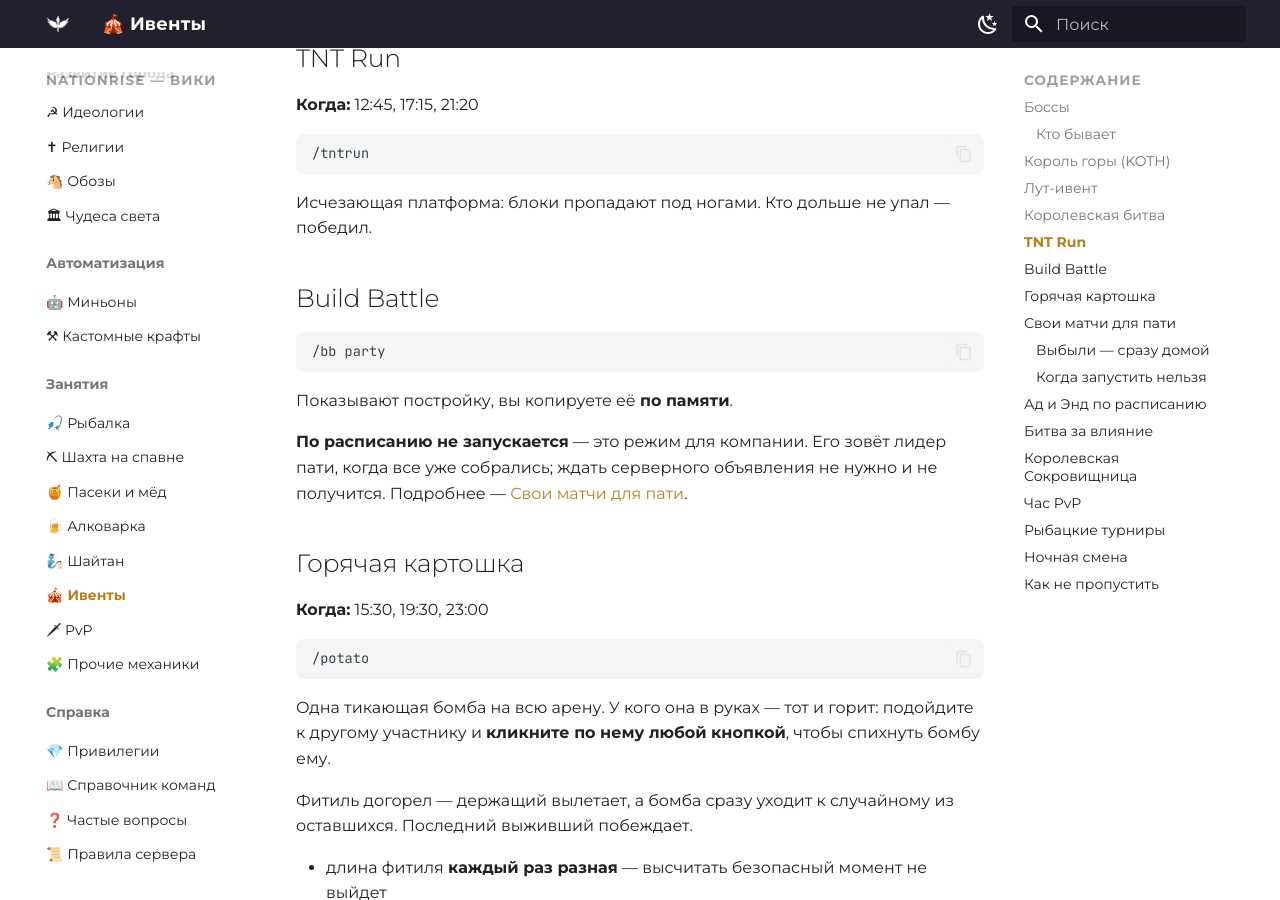
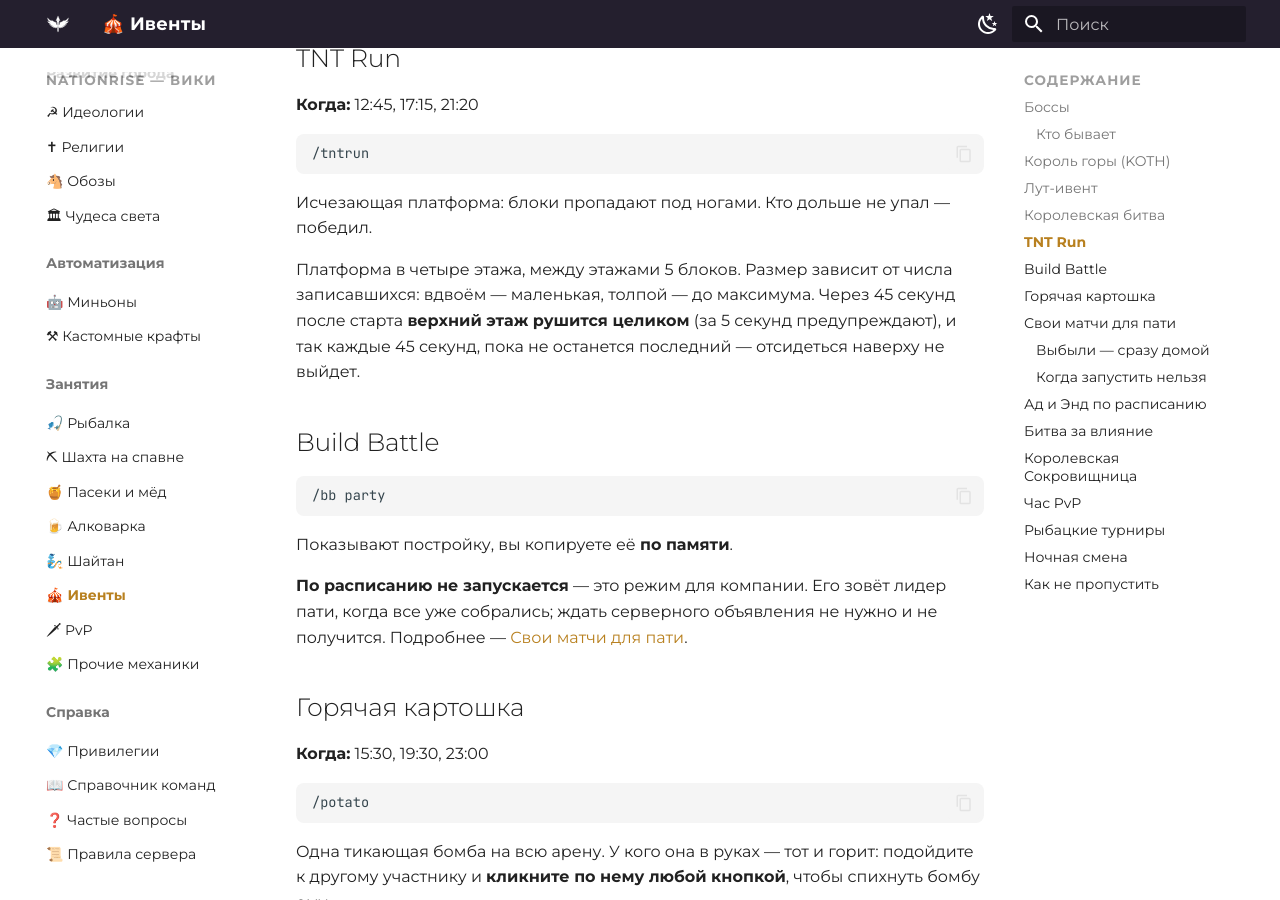
Before and after one commit to zixSSSed/NationRise-Wiki-RU, an MkDocs documentation site: the page built from docs/events.md, in a window 1280 px wide and 900 px high, scrolled down 2539 px. Built offline with MkDocs 1.6.1 and Material for MkDocs 9.7.7, drawn with Linux system fonts in a browser that asks for light colours.

Commit message:
TNT Run: этажи, радиус от числа игроков, обрушение верхних этажей
Co-Authored-By: Claude Opus 5 <noreply@anthropic.com>

````diff
--- a/docs/events.md
+++ b/docs/events.md
@@ -88,6 +88,11 @@
 ```
 
 Исчезающая платформа: блоки пропадают под ногами. Кто дольше не упал — победил.
+
+Платформа в четыре этажа, между этажами 5 блоков. Размер зависит от числа записавшихся:
+вдвоём — маленькая, толпой — до максимума. Через 45 секунд после старта **верхний этаж
+рушится целиком** (за 5 секунд предупреждают), и так каждые 45 секунд, пока не останется
+последний — отсидеться наверху не выйдет.
 
 ## Build Battle
 
````
